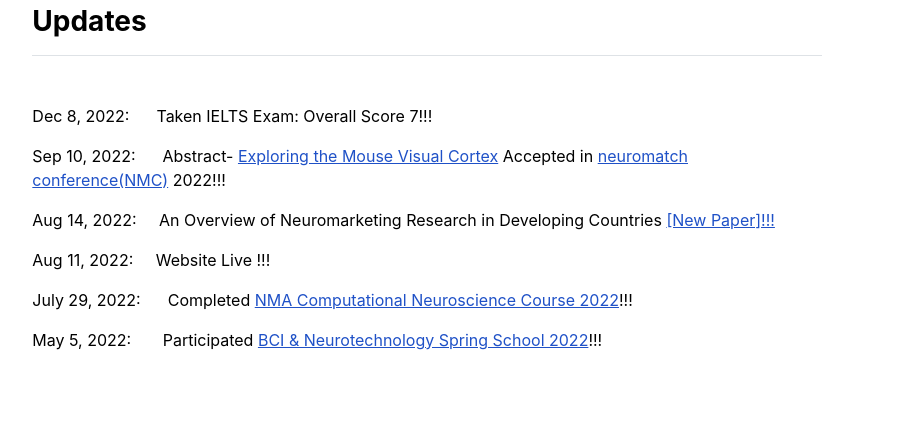
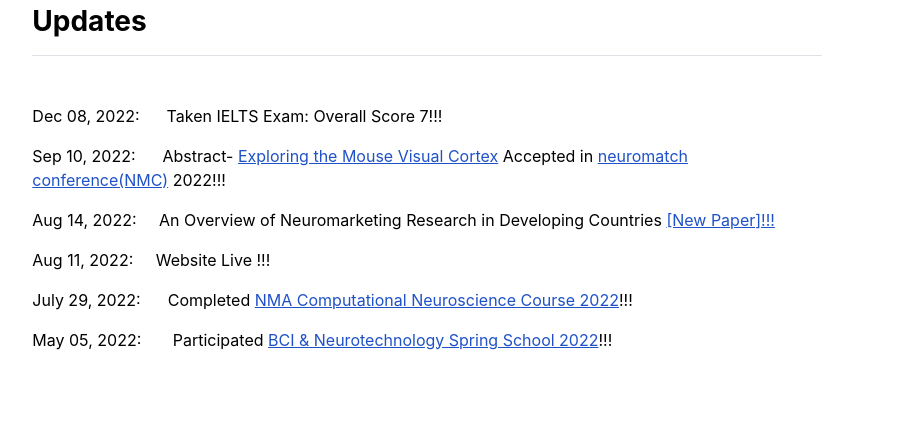
Before and after one commit to Anannabiswas/anannabiswas.github.io, a Jekyll site: the page built from index.md, in a window 1280 px wide. Shown: the part 1665-2104 px from the top of the page, without its empty margins (189-1090 px from the left). Built offline with Jekyll 4.4.1, drawn with Linux system fonts in a browser that asks for light colours.

Commit message:
Update home.html

```diff
--- a/_layouts/home.html
+++ b/_layouts/home.html
@@ -51,11 +51,11 @@ layout: default
     <!--{% for post in site.posts %}
       <p>{{ post.date | date: "%B %-d, %Y" }} - <a href="{{ site.github.url }}/{{ post.url }}">{{ post.title }}</a> </p>
     {% endfor %} -->
-      <p> Dec 8, 2022:  &nbsp; &nbsp;&nbsp; Taken IELTS Exam: Overall Score 7!!! </p>
+      <p> Dec  08, 2022: &nbsp; &nbsp;&nbsp; Taken IELTS Exam: Overall Score 7!!! </p>
       <p> Sep  10, 2022: &nbsp;&nbsp; &nbsp; Abstract- <a href = "https://www.reddit.com/r/neuromatch/comments/xo3w0x/ananna_biswas_exploring_the_mouse_visual_cortex/"> Exploring the Mouse Visual Cortex</a> Accepted in <a href ="https://conference.neuromatch.io/">neuromatch conference(NMC)</a> 2022!!!
       <p> Aug  14, 2022:  &nbsp; &nbsp;&nbsp;An Overview of Neuromarketing Research in Developing Countries&nbsp;<a href= "https://dl.acm.org/doi/abs/10.1145/3542954.3542977">[New Paper]!!!</a></p>
       <p> Aug  11, 2022:  &nbsp; &nbsp;&nbsp;Website Live !!! </p>
       <p> July   29, 2022:  &nbsp; &nbsp; &nbsp;Completed <a href= "https://portal.neuromatchacademy.org/certificate/e809b048-67e3-437e-9afa-aa23664965f1">NMA Computational Neuroscience Course 2022</a>!!! </p>
-      <p> May     5, 2022:  &nbsp; &nbsp; &nbsp;&nbsp;Participated <a href= "/assets/certificate/gtec.pdf">BCI & Neurotechnology Spring School 2022</a>!!!</p>
+      <p> May     05, 2022:  &nbsp; &nbsp; &nbsp;&nbsp;Participated <a href= "/assets/certificate/gtec.pdf">BCI & Neurotechnology Spring School 2022</a>!!!</p>
   </div>
 </div>
```
